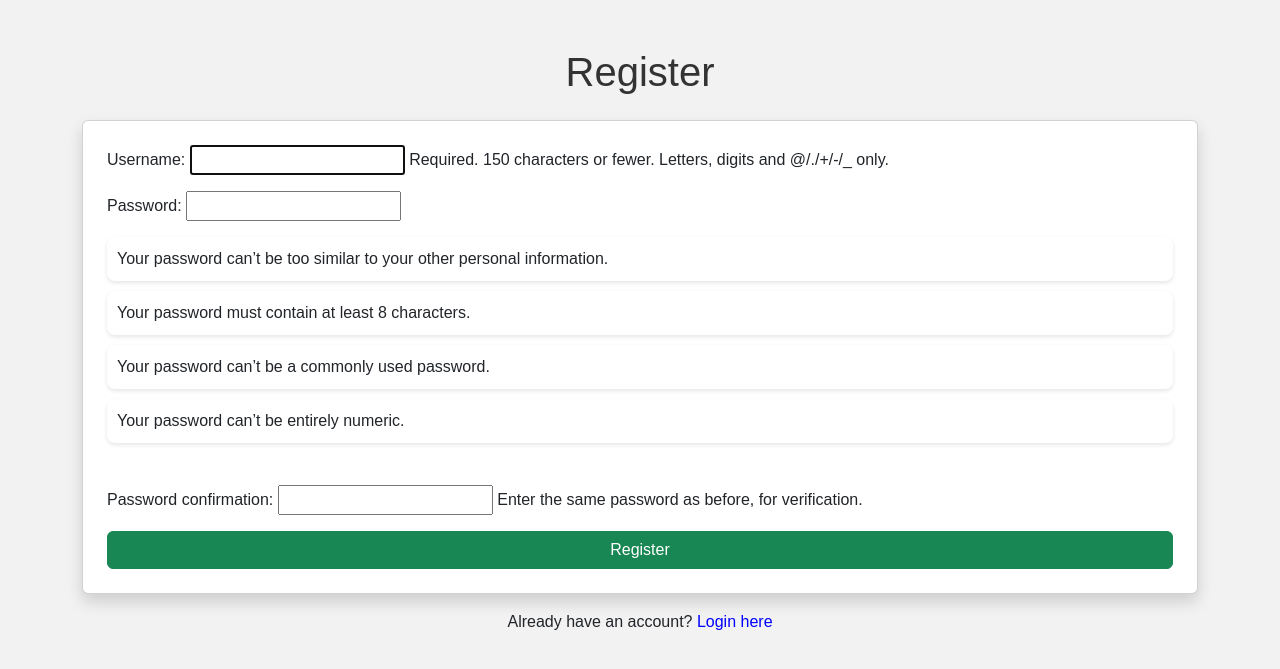
After one commit to Wisemaaan/tracker, a Django app: page /register/ in a window 1280 px wide. The commit adds this page. Shown: the top 669 px of the page. Run offline with Django 5.2, Linux system fonts and the light colour scheme.

```diff
--- a/Tracker/settings.py
+++ b/Tracker/settings.py
@@ -122,3 +122,6 @@ STATIC_URL = 'static/'
 # https://docs.djangoproject.com/en/5.0/ref/settings/#default-auto-field
 
 DEFAULT_AUTO_FIELD = 'django.db.models.BigAutoField'
+
+LOGIN_REDIRECT_URL = '/'
+LOGOUT_REDIRECT_URL = '/login/'
--- a/Tracker/urls.py
+++ b/Tracker/urls.py
@@ -17,6 +17,7 @@ Including another URLconf
 from django.contrib import admin
 from django.urls import path
 from tasks import views
+from django.contrib.auth import views as auth_views  # <-- dodaj jeśli jeszcze nie masz
 
 urlpatterns = [
     path('admin/', admin.site.urls),
@@ -25,4 +26,7 @@ urlpatterns = [
     path('edit/<int:task_id>/', views.edit_task, name='edit_task'),
     path('delete/<int:task_id>/', views.delete_task, name='delete_task'),
     path('toggle/<int:task_id>/', views.toggle_task, name='toggle_task'),
+    path('login/', auth_views.LoginView.as_view(template_name='tasks/login.html'), name='login'),
+    path('logout/', views.logout_view, name='logout'),
+    path('register/', views.register, name='register'),
 ]
--- a/tasks/admin.py
+++ b/tasks/admin.py
@@ -1,6 +1,6 @@
 from django.contrib import admin
-
-# Register your models here.
+from .models import TaskTemplate
 from .models import Task
 
 admin.site.register(Task)
+admin.site.register(TaskTemplate)
--- /dev/null
+++ b/tasks/templates/tasks/register.html
@@ -0,0 +1,27 @@
+<!DOCTYPE html>
+<html lang="en">
+<head>
+    <meta charset="UTF-8">
+    <meta name="viewport" content="width=device-width, initial-scale=1.0">
+    <title>Register</title>
+
+    {% load static %}
+    <link href="https://cdn.jsdelivr.net/npm/bootstrap@5.3.0/dist/css/bootstrap.min.css" rel="stylesheet">
+    <link rel="stylesheet" href="{% static 'tasks/style.css' %}">
+</head>
+<body class="container mt-5">
+
+    <h1 class="text-center mb-4">Register</h1>
+
+    <form method="post" class="card p-4 shadow">
+        {% csrf_token %}
+        {{ form.as_p }}
+        <button type="submit" class="btn btn-success">Register</button>
+    </form>
+
+    <p class="mt-3 text-center">
+        Already have an account? <a href="{% url 'login' %}">Login here</a>
+    </p>
+
+</body>
+</html>
--- a/tasks/views.py
+++ b/tasks/views.py
@@ -1,19 +1,32 @@
 from django.shortcuts import render, redirect
 from.models import Task
-# Create your views here.
 from .forms import TaskForm
 from django.shortcuts import get_object_or_404
 from django.contrib import messages
+from django.contrib.auth.decorators import login_required
+from django.contrib.auth.forms import UserCreationForm
+from django.contrib.auth import logout
+from django.shortcuts import redirect
 
+
+
+@login_required
 def task_list(request):
     tasks = Task.objects.all()
     return render(request, 'tasks/task_list.html', {'tasks': tasks})
 
+
+@login_required
 def add_task(request):
     if request.method == 'POST':
         form = TaskForm(request.POST)
         if form.is_valid():
-            form.save()
+            task = form.save(commit=False)
+            task.user = request.user
+
+            if form.cleaned_data['template']:
+                task.title = form.cleaned_data['template'].title
+            task.save()
             messages.success(request, 'Task added successfully!')
             return redirect('task_list')
     else:
@@ -22,6 +35,9 @@ def add_task(request):
 
 
 
+
+
+@login_required
 def edit_task(request, task_id):
     task = get_object_or_404(Task, id=task_id)
 
@@ -36,7 +52,7 @@ def edit_task(request, task_id):
 
     return render(request, 'tasks/edit_task.html', {'form': form})
 
-
+@login_required
 def delete_task(request, task_id):
     task = get_object_or_404(Task, id=task_id)
     task.delete()
@@ -44,7 +60,7 @@ def delete_task(request, task_id):
     return redirect('task_list')
 
 
-
+@login_required
 def toggle_task(request, task_id):
     task = get_object_or_404(Task, id=task_id)
     task.completed = not task.completed
@@ -52,6 +68,8 @@ def toggle_task(request, task_id):
     messages.success(request, f'Task "{task.title}" updated!')
     return redirect('task_list')
 
+
+@login_required
 def task_list(request):
     filter_option = request.GET.get('filter', 'all')  # domyślnie 'all'
 
@@ -63,3 +81,22 @@ def task_list(request):
         tasks = Task.objects.all()
 
     return render(request, 'tasks/task_list.html', {'tasks': tasks, 'filter_option': filter_option})
+
+
+
+def register(request):
+    if request.method == 'POST':
+        form = UserCreationForm(request.POST)
+        if form.is_valid():
+            form.save()
+            return redirect('login')
+    else:
+        form = UserCreationForm()
+
+    return render(request, 'tasks/register.html', {'form': form})
+
+
+
+def logout_view(request):
+    logout(request)
+    return redirect('login')
```
Also changed, not shown: tasks/forms.py (+13 -7 lines), tasks/models.py (+11 -1 lines), tasks/templates/tasks/add_task.html (+17 -2 lines), tasks/templates/tasks/login.html (added, +27 -0 lines), tasks/templates/tasks/task_list.html (+18 -0 lines), db.sqlite3, tasks/migrations/0001_initial.py, tasks/migrations/0002_tasktemplate.py (added).
